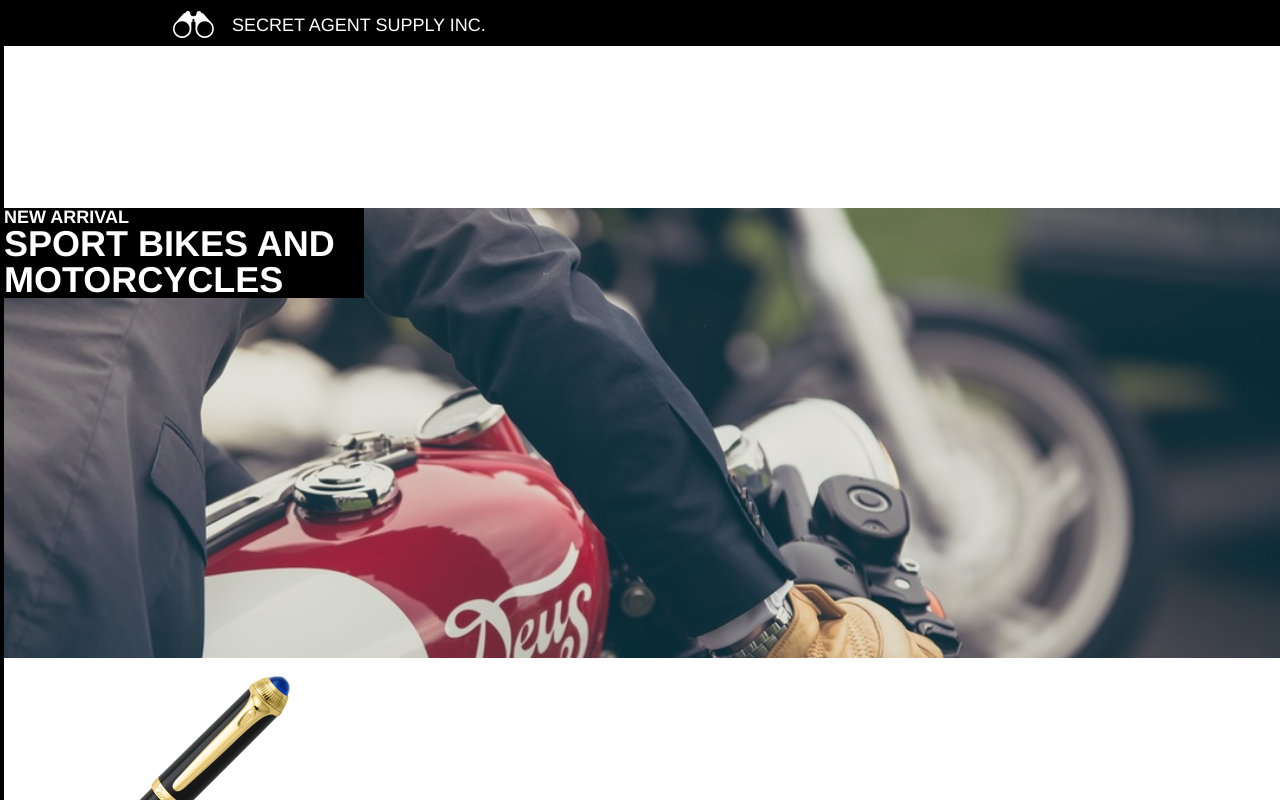
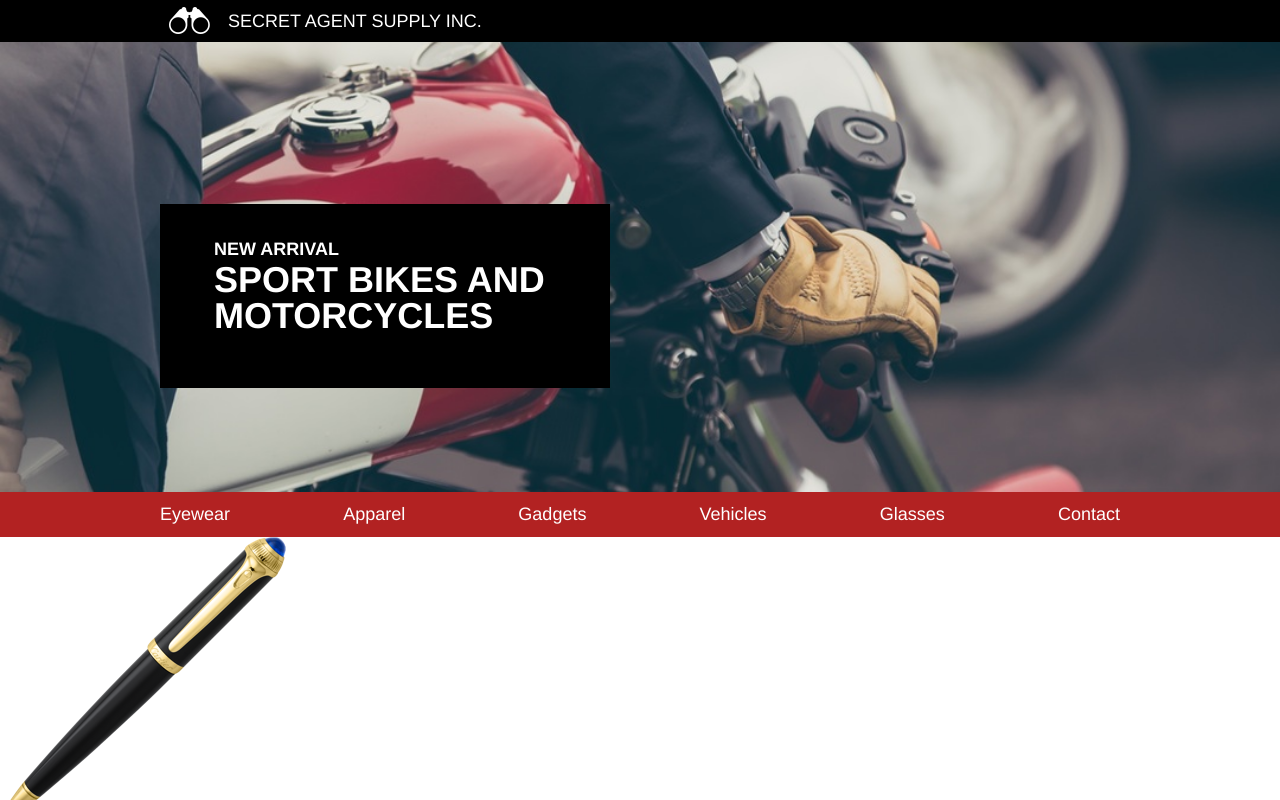
Before and after one commit to drood87/secret_agent_inc, a plain HTML site: page index.html in a window 1280 px wide. Shown: the top 800 px of the page. Drawn offline with Linux system fonts and the light colour scheme.

Commit message:
added styles for navabr and heading

```diff
--- a/assets/style.css
+++ b/assets/style.css
@@ -2,7 +2,6 @@ html {
 	font-family: "Helvetica", sans-serif;
 	width: 100%;
 	color: white;
-	border: 4px solid black;
 	font-size: 18px;
 }
 
@@ -14,10 +13,9 @@ html {
 	display: flex;
 	justify-content: center;
 	background-color: black;
-	width: 100%;
 }
 
-.siteContainer {
+#heading .siteContainer {
 	display: flex;
 	align-items: center;
 	width: 960px;
@@ -40,23 +38,58 @@ html {
 
 #banner {
 	background-image: url(./images/moto.jpeg);
+	background-position: center;
 	background-repeat: no-repeat;
 	background-size: cover;
 	height: 25rem;
 }
 
 .bannerHeading {
-	margin-top: 9rem;
 	background-color: black;
-	width: 20rem;
+	width: 25rem;
+	position: relative;
+	top: 9rem;
 }
 
 .bannerHeading h2 {
 	font-size: 1rem;
 	font-weight: bold;
+	padding-top: 2rem;
 }
 
 .bannerHeading h3 {
 	font-size: 2rem;
 	font-weight: bold;
+	margin-top: 0.25rem;
+	padding-bottom: 3rem;
 }
+
+.heading {
+	padding: 0 3rem 0 3rem;
+}
+
+.siteContainer {
+	width: 960px;
+	margin: 0 auto;
+}
+
+/*=======================*/
+/*Navigation Bar         */
+/*=======================*/
+
+#navbar {
+	background-color: firebrick;
+}
+
+#navbar .siteContainer {
+	display: flex;
+	justify-content: space-between;
+}
+
+.siteContainer span {
+	padding: 0.75rem 0;
+}
+
+/*=======================*/
+/*Products Grid          */
+/*=======================*/
--- a/index.html
+++ b/index.html
@@ -9,6 +9,7 @@
 <body>
 
 	<!-- header -->
+
 	<header>
 
 		<div id="heading">
@@ -21,22 +22,25 @@
 		<!-- banner -->
 
 		<div id="banner">
+			<div class="siteContainer">
 				<div class="bannerHeading">
-				<h2>NEW ARRIVAL</h2>
-				<h3>SPORT BIKES AND MOTORCYCLES</h3>
+					<h2 class="heading">NEW ARRIVAL</h2>
+					<h3 class="heading">SPORT BIKES AND MOTORCYCLES</h3>
+				</div>
 			</div>
 		</div>
 	</header>
 
 	<!-- navigation -->
-
 	<nav id="navbar">
+		<div class="siteContainer">
 			<span>Eyewear</span>
 			<span>Apparel</span>
 			<span>Gadgets</span>
 			<span>Vehicles</span>
 			<span>Glasses</span>
 			<span>Contact</span>
+		</div>
 	</nav>
 
 	<!-- products -->
```
Lines whose indentation alone changed are shown as unchanged.
